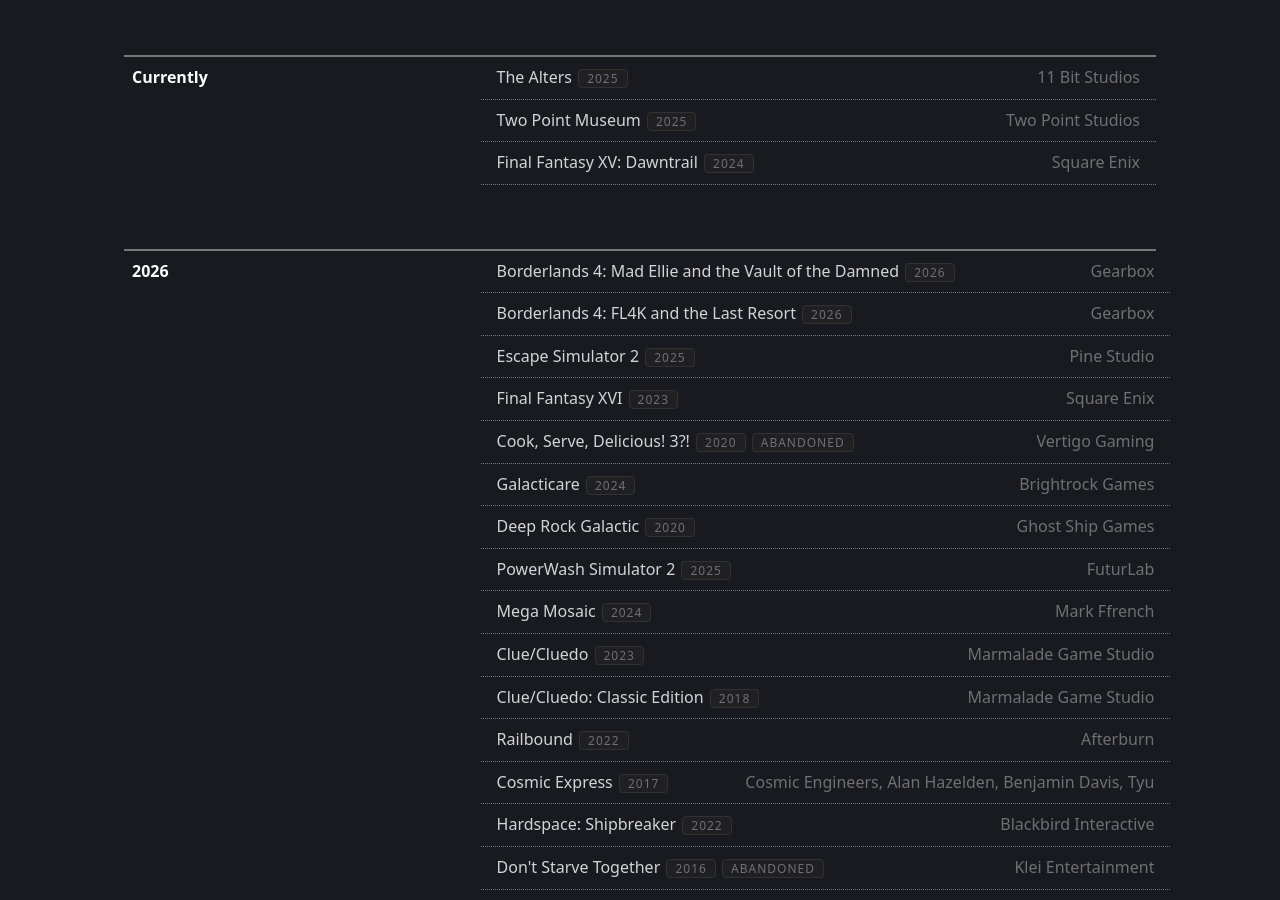
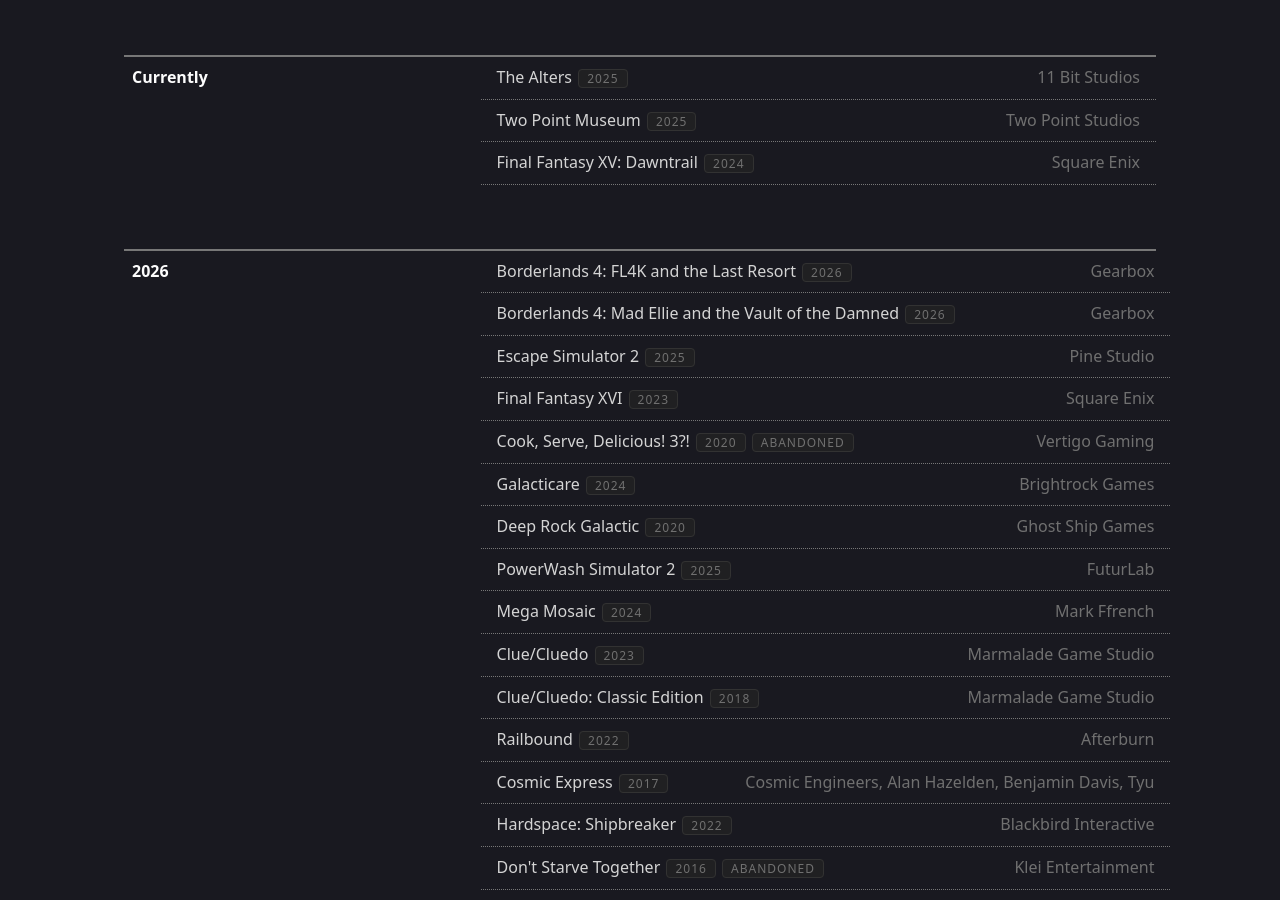
Before and after one commit to KlazHTT/personal-website, a Jekyll site: the page built from pages/gaming.md, in a window 1280 px wide and 900 px high, scrolled down 731 px. Built offline with Jekyll 4.4.1, drawn with Linux system fonts in a browser that asks for light colours.

Commit message:
Fix completion order

```diff
--- a/_data/games.yml
+++ b/_data/games.yml
@@ -14,11 +14,11 @@
       status:
 - year: 2026
   games:
-    - title: "Borderlands 4: Mad Ellie and the Vault of the Damned"
+    - title: "Borderlands 4: FL4K and the Last Resort"
       developer: Gearbox
       released: 2026
       status: Completed
-    - title: "Borderlands 4: FL4K and the Last Resort"
+    - title: "Borderlands 4: Mad Ellie and the Vault of the Damned"
       developer: Gearbox
       released: 2026
       status: Completed
```
